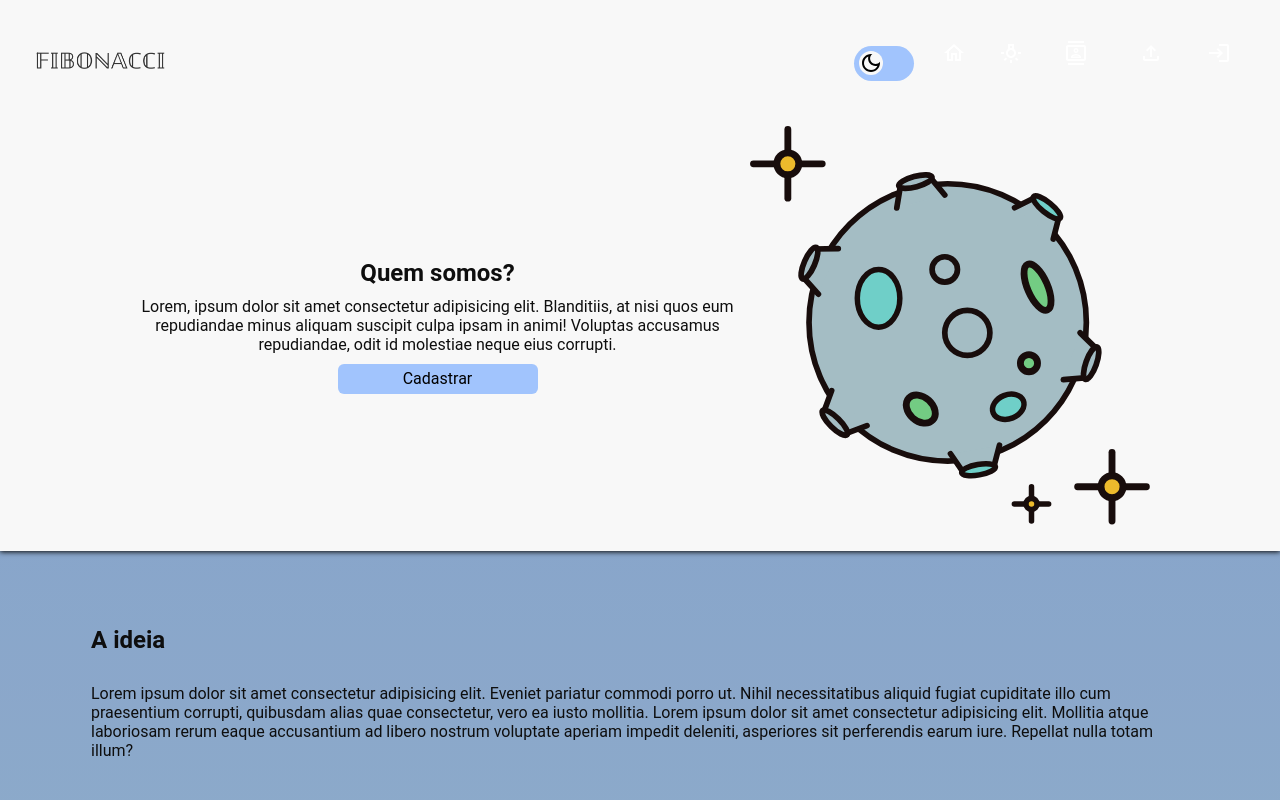
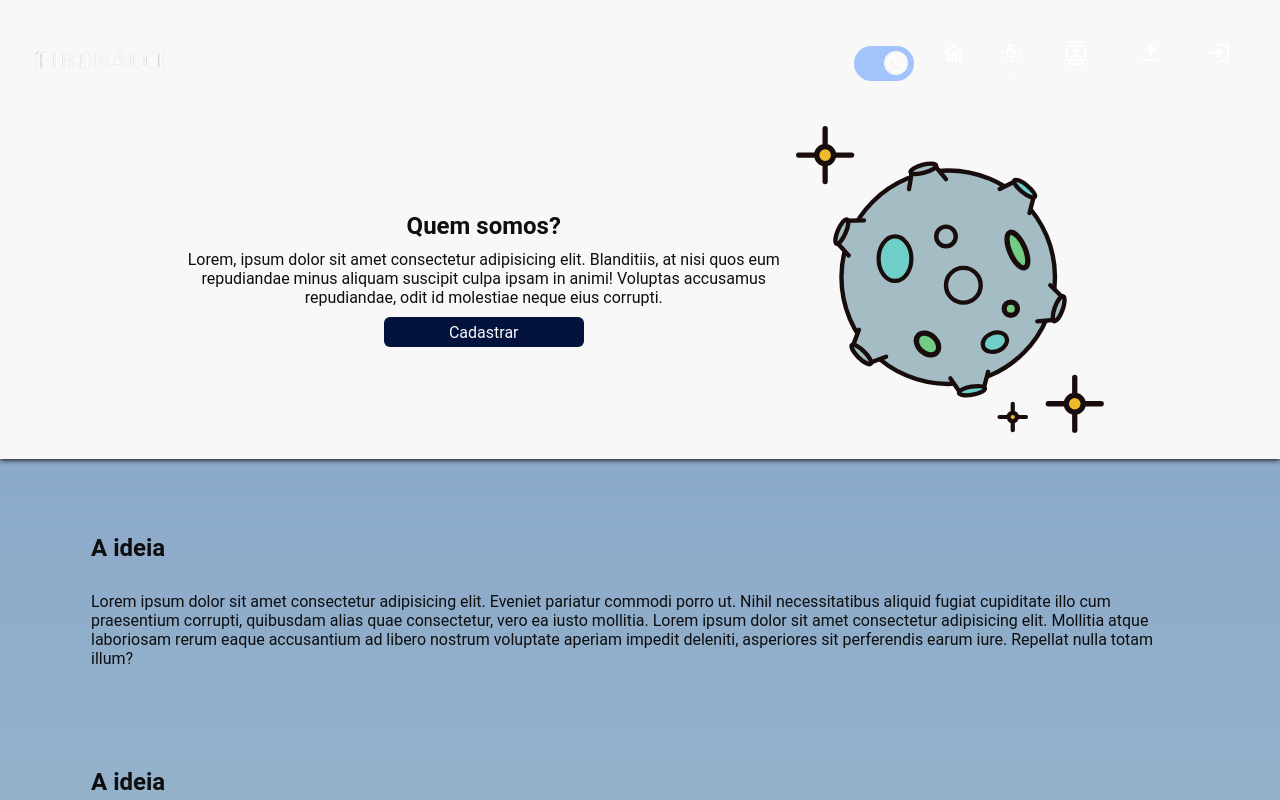
Before and after one commit to lucas-wa/fibonacci-react, a React (Vite) app: page / in a window 1280 px wide. Shown: the top 800 px of the page. Built offline with nearby package versions, Linux system fonts and the light colour scheme.

Commit message:
menu bug fixed

```diff
--- a/src/App.tsx
+++ b/src/App.tsx
@@ -1,10 +1,23 @@
 import { Home } from "./pages/Home"
 import "./styles/global.scss"
+import {ThemeContext} from "./contexts/themeContext"
+import { useState } from "react"
 
 function App() {
 
+
+  const [theme, setTheme] = useState(
+    localStorage.getItem(`theme`)
+  );
+
+  if(theme == `dark`) document.querySelector("#root")?.classList.add(`darkmode`)
+
+
+
   return (
-    <Home/>
+    <ThemeContext.Provider value={{theme, setTheme}}>
+      <Home/>
+    </ThemeContext.Provider>
   )
 }
 
--- a/src/components/Menu.tsx
+++ b/src/components/Menu.tsx
@@ -27,7 +27,7 @@ export function Menu({ handleTheme }: MenuProps) {
 
 
   return (
-    <div id="menu">
+    <div id="menuContent">
       <label id="label-menu" htmlFor="menu">
         <input
           type="checkbox"
--- /dev/null
+++ b/src/contexts/themeContext.tsx
@@ -0,0 +1,9 @@
+import { createContext } from "react";
+
+// type ThemeContextType = {
+//     theme : string,
+//     setTheme : () => void;
+
+// }
+
+export const ThemeContext = createContext()
--- a/src/pages/Home.tsx
+++ b/src/pages/Home.tsx
@@ -5,25 +5,46 @@ import logo from "../assets/images/logo.png";
 import { Menu } from "../components/Menu";
 import { Footer } from "../components/Footer";
 import { Link } from "react-router-dom";
+import { useContext } from "react";
+import { ThemeContext } from "../contexts/themeContext";
+
+
 
 export function Home() {
 
   let testMain = [];
+  const {theme, setTheme} = useContext(ThemeContext)
 
-  for (let i = 0; i < 5; i++) {
+  for (let i = 0; i < 2; i++) {
     testMain.push(i)
   }
 
   function handleTheme(){
-    const Root = document.querySelector(":root");
-    console.log(Root)
-    Root?.classList.toggle("darkmode")
+    const Root = document.querySelector("#root");
+
+
+
+    if(theme == `light`){
+      Root?.classList.add(`darkmode`);
+      setTheme(`dark`);
+      localStorage.setItem(`theme`, `dark`);
+
+
+    }else{
+      Root?.classList.remove(`darkmode`);
+      setTheme(`light`);
+      localStorage.setItem(`theme`, `light`);
+    }
+
+
 
   }
 
   return (
     <>
-      <input type="checkbox" name="darkmode" id="darkmode" className="sr-only" />
+        <input checked = {
+          !(theme == `light`)
+        } type="checkbox" name="darkmode" id="darkmode" className="sr-only" />
 
       <div id="home-page">
         <header>
--- a/src/styles/global.scss
+++ b/src/styles/global.scss
@@ -1,4 +1,9 @@
 :root {
+  font-size: 62.5%
+
+}
+
+#root {
   --white: #f8f8f8;
   --black: #0e0e0e;
   --blue-light: #c2e9fb;
@@ -6,7 +11,6 @@
   --blue-strong: #04133d;
   --background: linear-gradient(#a1c4fd, #c2e9fb);
   --background-dark: linear-gradient(#0e0e0e, #0e0e0e);
-  font-size: 62.5%
 }
 
 *{
@@ -40,7 +44,7 @@ body, input, button, textarea{
   border-width: 0;
 }
 
-.darkmode:root {
+.darkmode#root {
   --white: #0e0e0e;
   --black: #f8f8f8;
   --blue-light: #c2e9fb;
@@ -48,5 +52,4 @@ body, input, button, textarea{
   --blue-strong: #0e0e0e;
   --background: #000;
   --background-dark: linear-gradient(#0e0e0e, #0e0e0e);
-  font-size: 62.5%
 }
--- a/src/styles/home.scss
+++ b/src/styles/home.scss
@@ -29,7 +29,7 @@
       }
     }
         .introduction {
-          gap: 5px;
+          gap: .5rem;
           display: flex;
           width: 100%;
           padding: 25px;
@@ -54,7 +54,7 @@
           }
 
           img{
-            width: 40%;
+            width: 25%;
             max-width: 40rem;
             min-width: 15rem;
           }
--- a/src/styles/menu.scss
+++ b/src/styles/menu.scss
@@ -218,11 +218,11 @@ div {
 }
 
 // Dark mode button animation
-#darkmode:checked~#home-page #menu #labelDarkmode span {
+#darkmode:checked~#home-page #menuContent #labelDarkmode span {
   margin-left: 25px;
 }
 
-#darkmode:checked~#home-page #menu li  {
+#darkmode:checked~#home-page #menuContent li  {
   .icons, a {
     filter:brightness(100%);
   }
```
